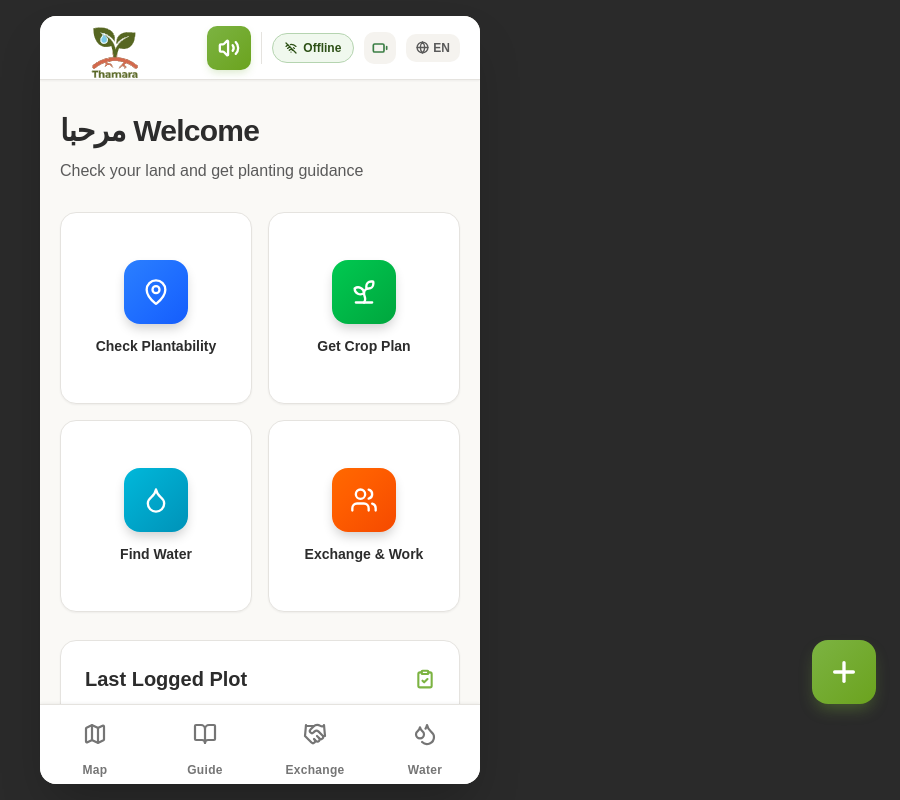
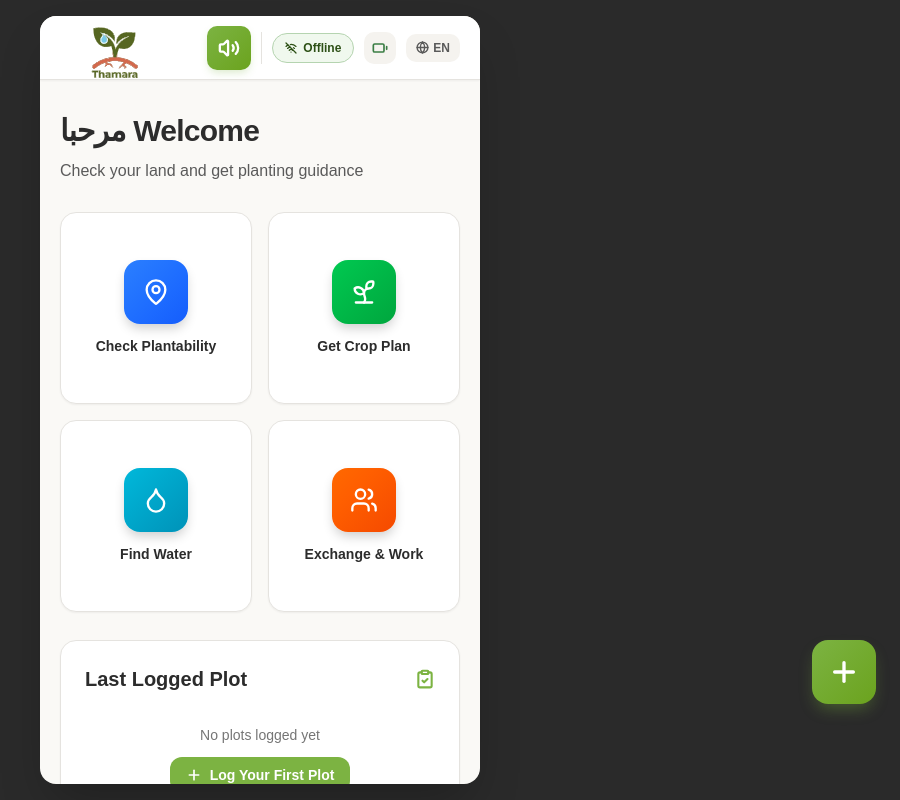
Before and after one commit to elansarii/thamara, a Next.js app: page / in a window 1280 px wide. Shown: the whole page, without its empty margins (380-1280 px from the left). Built offline with nearby package versions, Linux system fonts and the light colour scheme.

Commit message:
fixed the error?

```diff
--- a/src/components/AppFrame.tsx
+++ b/src/components/AppFrame.tsx
@@ -2,7 +2,7 @@
 export default function AppFrame({ children }: { children: React.ReactNode }) {
   return (
     <div className="min-h-screen flex items-center justify-center p-0 md:p-4">
-      <div className="w-full max-w-[440px] h-screen md:h-[calc(100vh-2rem)] md:rounded-2xl shadow-2xl overflow-hidden relative">
+      <div className="w-full max-w-[440px] h-screen md:h-[calc(100vh-2rem)] md:rounded-2xl shadow-2xl overflow-hidden relative flex flex-col">
         {children}
       </div>
     </div>
--- a/src/components/AppShell.tsx
+++ b/src/components/AppShell.tsx
@@ -18,11 +18,11 @@ export default function AppShell({ children }: { children: React.ReactNode }) {
   }
 
   return (
-    <div className="h-full flex flex-col" style={{ background: 'var(--thamara-bg)' }}>
+    <div className="flex-1 flex flex-col" style={{ background: 'var(--thamara-bg)' }}>
       <TopBar />
 
       {/* Main content area with scroll */}
-      <main className="flex-1 overflow-y-auto relative">
+      <main className="flex-1 overflow-y-auto relative" style={{ minHeight: 0 }}>
         {children}
 
         {/* FAB - Floating Action Button - Only show on home screen */}
--- a/src/components/BottomNav.tsx
+++ b/src/components/BottomNav.tsx
@@ -17,7 +17,7 @@ export default function BottomNav() {
 
   return (
     <nav
-      className="sticky bottom-0 h-20 flex items-center justify-around border-t backdrop-blur-sm z-50"
+      className="h-20 flex items-center justify-around border-t backdrop-blur-sm flex-shrink-0"
       style={{
         background: 'var(--thamara-surface)',
         borderColor: 'var(--thamara-border)',
```
